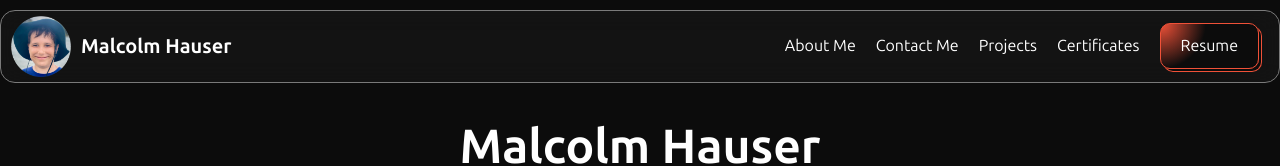
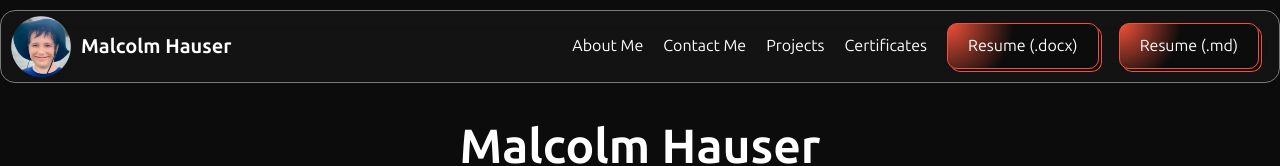
Before and after one commit to Mooshay105/Personal-Site, a Next.js app: page / in a window 1280 px wide. Shown: the top 166 px of the page. Built offline with nearby package versions, Linux system fonts and the light colour scheme.

Commit message:
add seperate buttones for .md and .docx

```diff
--- a/public/display.json
+++ b/public/display.json
@@ -1,5 +1,6 @@
 {
-	"resumeURL": "https://github.com/Mooshay105/Mooshay105/blob/main/resume.md",
+	"resumeURLMD": "https://github.com/Mooshay105/Mooshay105/blob/main/resume.md",
+	"resumeURLDOCX": "https://github.com/Mooshay105/Mooshay105/blob/main/resume.docx",
 	"projects": [
 		{
 			"id": 1,
--- a/src/app/components/GlobalNavBar.tsx
+++ b/src/app/components/GlobalNavBar.tsx
@@ -6,10 +6,11 @@ import Image from "next/image";
 import { useEffect, useState } from "react";
 
 interface GlobalNavBarProps {
-	resumeURL: string;
+	resumeURLMD: string;
+	resumeURLDOCX: string;
 }
 
-function GlobalNavBar({ resumeURL }: GlobalNavBarProps) {
+function GlobalNavBar({ resumeURLMD, resumeURLDOCX }: GlobalNavBarProps) {
 	const [isMobile, setIsMobile] = useState(false);
 	const [isOpen, setIsOpen] = useState(false);
 
@@ -102,9 +103,16 @@ function GlobalNavBar({ resumeURL }: GlobalNavBarProps) {
 									<p>Certificates</p>
 								</Link>
 								<Button
-									text="Resume"
+									text="Resume (.docx)"
 									isCallToAction={true}
-									link={resumeURL}
+									link={resumeURLDOCX}
+									externalLink={true}
+									extraClass="w-[96%] font-bold text-xl"
+								/>
+								<Button
+									text="Resume (.md)"
+									isCallToAction={true}
+									link={resumeURLMD}
 									externalLink={true}
 									extraClass="w-[96%] font-bold text-xl"
 								/>
@@ -117,31 +125,39 @@ function GlobalNavBar({ resumeURL }: GlobalNavBarProps) {
 							href="/#aboutMe"
 							className="m-[10px] no-underline text-white transition-all duration-[0.2s] ease-in-out"
 						>
-							<p>About Me</p>
+							<p className="whitespace-nowrap">About Me</p>
 						</Link>
 						<Link
 							href="/contactMe"
 							className="m-[10px] no-underline text-white transition-all duration-[0.2s] ease-in-out"
 						>
-							<p>Contact Me</p>
+							<p className="whitespace-nowrap">Contact Me</p>
 						</Link>
 						<Link
 							href="/#projects"
 							className="m-[10px] no-underline text-white transition-all duration-[0.2s] ease-in-out"
 						>
-							<p>Projects</p>
+							<p className="whitespace-nowrap">Projects</p>
 						</Link>
 						<Link
 							href="/#certificates"
 							className="m-[10px] no-underline text-white transition-all duration-[0.2s] ease-in-out"
 						>
-							<p>Certificates</p>
+							<p className="whitespace-nowrap">Certificates</p>
 						</Link>
 						<Button
-							text="Resume"
+							text="Resume (.docx)"
 							isCallToAction={true}
-							link={resumeURL}
+							link={resumeURLDOCX}
 							externalLink={true}
+							extraClass="w-[96%] text-l whitespace-nowrap"
+						/>
+						<Button
+							text="Resume (.md)"
+							isCallToAction={true}
+							link={resumeURLMD}
+							externalLink={true}
+							extraClass="w-[96%] text-l whitespace-nowrap"
 						/>
 					</div>
 				)}
--- a/src/app/contactMe/page.tsx
+++ b/src/app/contactMe/page.tsx
@@ -6,7 +6,10 @@ import information from "../../../public/display.json";
 function Index() {
 	return (
 		<div>
-			<GlobalNavbar resumeURL={information.resumeURL} />
+			<GlobalNavbar
+				resumeURLMD={information.resumeURLMD}
+				resumeURLDOCX={information.resumeURLDOCX}
+			/>
 			<div className="mt-[50px] flex flex-col items-center text-center">
 				<h1 className="m-[0px] w-full text-5xl font-bold text-white">Malcolm Hauser</h1>
 				<h2 className="m-[0px] w-full text-3xl text-(--primary-color)">
--- a/src/app/page.tsx
+++ b/src/app/page.tsx
@@ -8,7 +8,10 @@ import information from "../../public/display.json";
 function Index() {
 	return (
 		<div>
-			<GlobalNavbar resumeURL={information.resumeURL} />
+			<GlobalNavbar
+				resumeURLMD={information.resumeURLMD}
+				resumeURLDOCX={information.resumeURLDOCX}
+			/>
 			<div className="mt-[50px] flex flex-col items-center text-center">
 				<h1 className="m-[0px] w-full text-5xl font-bold text-white">Malcolm Hauser</h1>
 				<h2 className="m-[0px] w-full text-3xl text-(--primary-color)">
```
